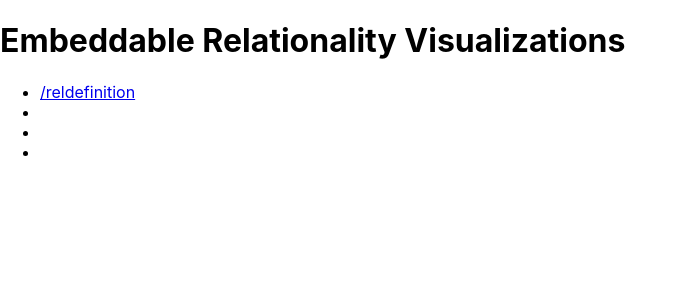
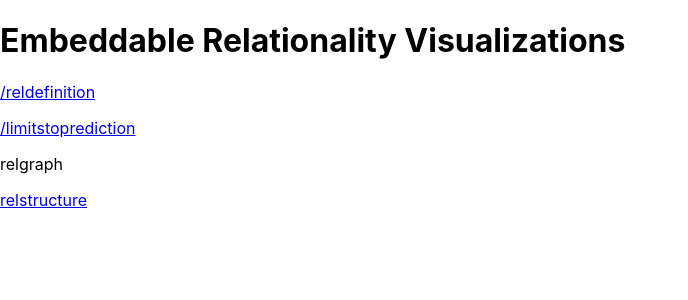
Before and after one commit to davidgljay/relvis-embeddable, a React (Create React App) app: page / in a window 1280 px wide. Shown: the top 300 px of the page, without its empty margins (0-688 px from the left). Built offline with nearby package versions, Linux system fonts and the light colour scheme.

Commit message:
Updating paths, adding them to homepage

```diff
--- a/src/App.js
+++ b/src/App.js
@@ -12,10 +12,10 @@ export default function App() {
     <HashRouter>
       <Routes>
         <Route index element={<Home />} />
-        <Route path="/reldefinition" element={<Definition />} />
-        <Route path="/limitstoprediction" element={<Limits />} />
-        <Route path="/relgraph" element={<RelGraph />} />
-        <Route path="/relstructure" element={<Structure />} />
+        <Route path="./reldefinition" element={<Definition />} />
+        <Route path="./limitstoprediction" element={<Limits />} />
+        <Route path="./relgraph" element={<RelGraph />} />
+        <Route path="./relstructure" element={<Structure />} />
       </Routes>
     </HashRouter>
   );
--- a/src/pages/home.js
+++ b/src/pages/home.js
@@ -1,12 +1,10 @@
 const Home = () => {
   return <div>
     <h1>Embeddable Relationality Visualizations</h1>
-    <ul>
-      <li><a href="./reldefinition">/reldefinition</a></li>
-      <li><a href="/limitstoprediction"></a></li>
-      <li><a href="/relgraph"></a></li>
-      <li><a href="/relstructure" ></a></li>
-    </ul>
+      <p><a href="./reldefinition">/reldefinition</a></p>
+      <p><a href="/pmitstoprediction">/limitstoprediction</a></p>
+      <p><a href="/relgraph"></a>relgraph</p>
+      <p><a href="/relstructure" >relstructure</a></p>
   </div>;
 };
 
```
